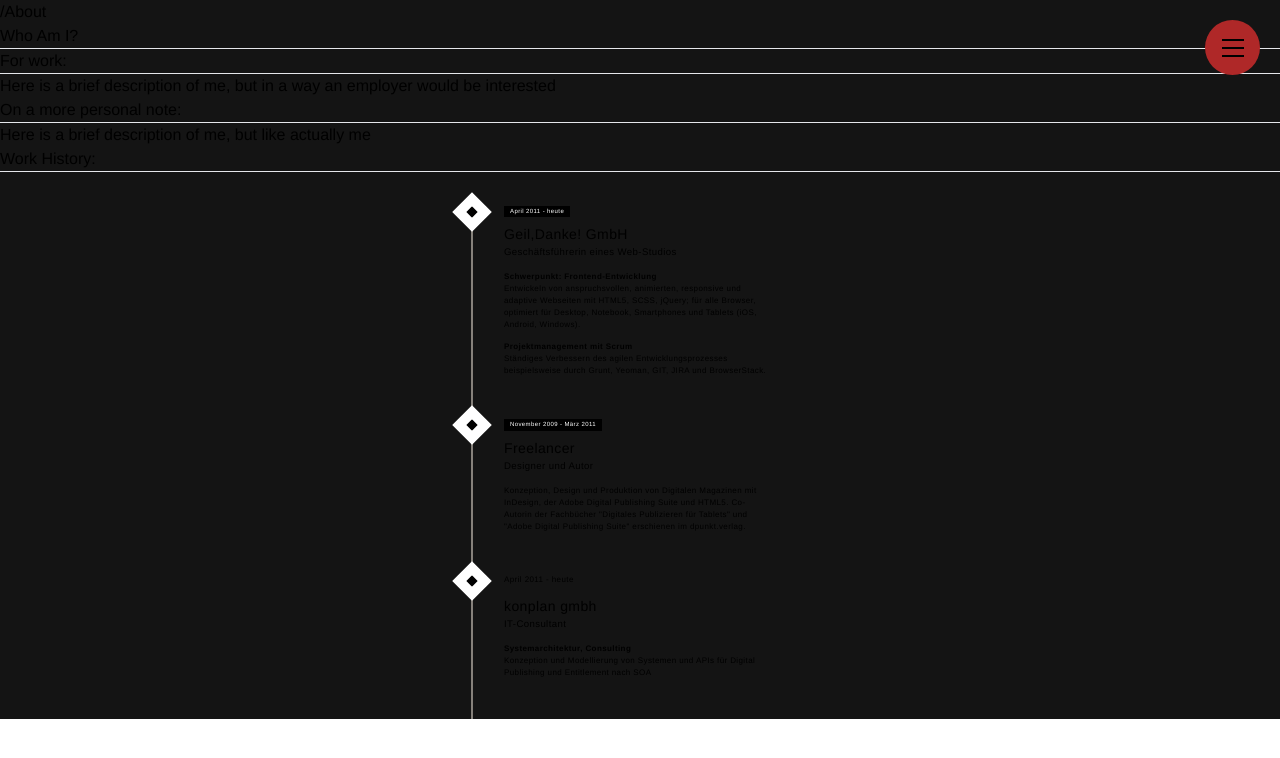
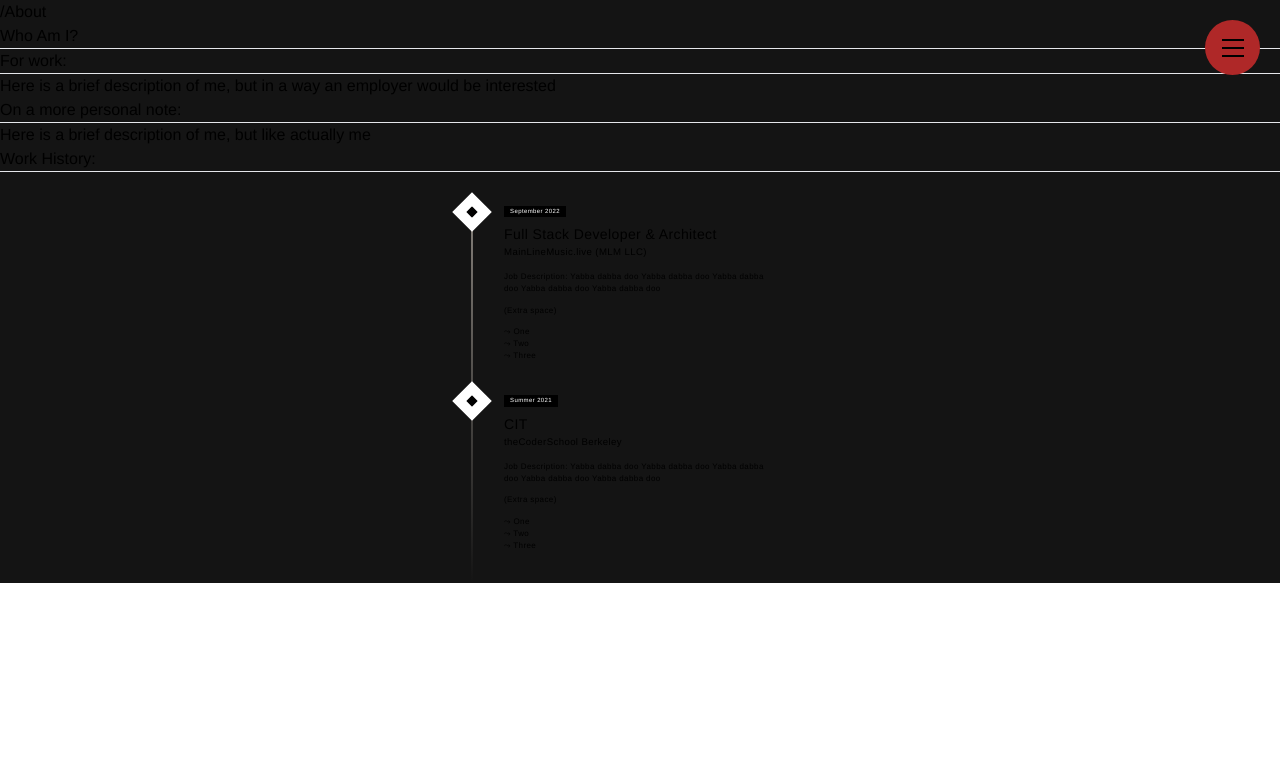
Before and after one commit to grappell/Portfolio-V2, a SvelteKit app: page /about in a window 1280 px wide. Shown: the top 758 px of the page. Built offline with nearby package versions, Linux system fonts and the light colour scheme; grey boxes are pictures that could not be loaded; a web font is replaced by a local one.

Commit message:
Timeline chages / overhaul

```diff
--- a/src/components/Timeline.svelte
+++ b/src/components/Timeline.svelte
@@ -1,60 +1,66 @@
 <!-- https://codepen.io/Fischaela/pen/NWNQKW -->
+<script>
+	let past_jobs = [
+		{
+			date: "September 2022",
+			title: "Full Stack Developer & Architect",
+			employer: "MainLineMusic.live (MLM LLC)",
+			body: [
+				"Job Description: Yabba dabba doo Yabba dabba doo Yabba dabba doo Yabba dabba doo Yabba dabba doo ",
+				"(Extra space)",
+			],
+			bullets: ["One", "Two", "Three"],
+		},
+		{
+			date: "Summer 2021",
+			title: "CIT",
+			employer: "theCoderSchool Berkeley",
+			body: [
+				"Job Description: Yabba dabba doo Yabba dabba doo Yabba dabba doo Yabba dabba doo Yabba dabba doo ",
+				"(Extra space)",
+			],
+			bullets: ["One", "Two", "Three"],
+		},
+	];
+</script>
+
 <div id="body">
 	<ul class="timeline">
+		{#each past_jobs as job}
 			<li class="timeline-event">
 				<!-- svelte-ignore a11y-label-has-associated-control -->
 				<label class="timeline-event-icon" />
 				<div class="timeline-event-copy">
-				<p class="timeline-event-thumbnail">April 2011 - heute</p>
-				<h3>Geil,Danke! GmbH</h3>
-				<h4>Geschäftsführerin eines Web-Studios</h4>
+					<p class="timeline-event-thumbnail">{job.date}</p>
+					<h3>{job.title}</h3>
+					<h4>{job.employer}</h4>
+
+					{#each job.body as chunk}
 						<p>
-					<strong>Schwerpunkt: Frontend-Entwicklung</strong><br />Entwickeln von anspruchsvollen,
-					animierten, responsive und adaptive Webseiten mit HTML5, SCSS, jQuery; für alle Browser,
-					optimiert für Desktop, Notebook, Smartphones und Tablets (iOS, Android, Windows).
+							{chunk}
 						</p>
-				<p>
-					<strong>Projektmanagement mit Scrum</strong><br />Ständiges Verbessern des agilen
-					Entwicklungsprozesses beispielsweise durch Grunt, Yeoman, GIT, JIRA und BrowserStack.
-				</p>
+					{/each}
+
+					<ul>
+						{#each job.bullets as bullet}
+							<li>
+								<span class="text-2xl -my-5">&rarrc;</span>
+								<!-- Add the arrow in front of the entry -->
+								<!-- <span class="text-2xl -my-5">&rarrhk;</span> (Possible alternative) -->
+								{bullet}
+							</li>
+						{/each}
+					</ul>
 				</div>
 			</li>
-		<li class="timeline-event">
-			<!-- svelte-ignore a11y-label-has-associated-control -->
-			<label class="timeline-event-icon" />
-			<div class="timeline-event-copy">
-				<p class="timeline-event-thumbnail">November 2009 - März 2011</p>
-				<h3>Freelancer</h3>
-				<h4>Designer und Autor</h4>
-				<p>
-					Konzeption, Design und Produktion von Digitalen Magazinen mit InDesign, der Adobe Digital
-					Publishing Suite und HTML5. Co-Autorin der Fachbücher "Digitales Publizieren für Tablets"
-					und "Adobe Digital Publishing Suite" erschienen im dpunkt.verlag.
-				</p>
-			</div>
-		</li>
-		<li class="timeline-event">
-			<!-- svelte-ignore a11y-label-has-associated-control -->
-			<label class="timeline-event-icon" />
-			<div class="timeline-event-copy">
-				<p class="timeline-event-thumbnai">April 2011 - heute</p>
-				<h3>konplan gmbh</h3>
-				<h4>IT-Consultant</h4>
-				<p>
-					<strong>Systemarchitektur, Consulting</strong><br />Konzeption und Modellierung von
-					Systemen und APIs für Digital Publishing und Entitlement nach SOA
-				</p>
-			</div>
-		</li>
+		{/each}
 	</ul>
 </div>
 
 <style>
-	/* Variables */
 	/* Fonts */
 	@import url("https://fonts.googleapis.com/css?family=Open+Sans:300,700");
 	#body {
-		/* font-family: "Open Sans", "Helvetica Neue", Helvetica, Arial, sans-serif; */
 		font-size: 0.5em;
 		font-weight: 300;
 		line-height: 1.5;
@@ -75,7 +81,8 @@
 		max-width: 46em;
 	}
 	.timeline:before {
-		background-color: rgb(134, 129, 123);
+		background-image: linear-gradient(to bottom, rgba(134, 129, 123, 1), rgba(134, 129, 123, 0));
+		/* background-color: rgba(134, 129, 123, 1); */
 		content: "";
 		margin-left: -1px;
 		position: absolute;
@@ -115,9 +122,7 @@
 		font-size: 1.2em;
 		margin-bottom: 1.2em;
 	}
-	.timeline-event-copy strong {
-		font-weight: 700;
-	}
+
 	.timeline-event-copy p:not(.timeline-event-thumbnail) {
 		padding-bottom: 1.2em;
 	}
```
Lines whose indentation alone changed are shown as unchanged.
